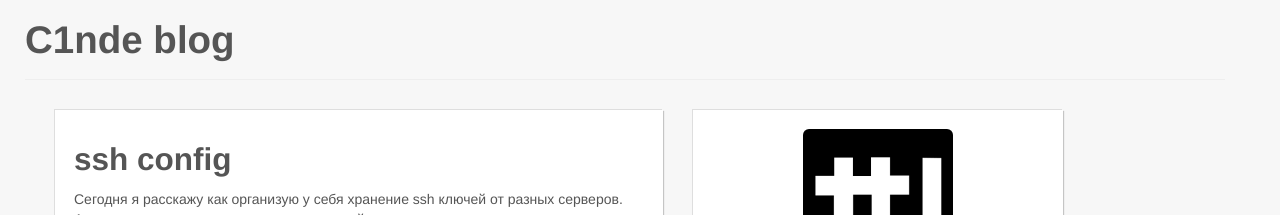
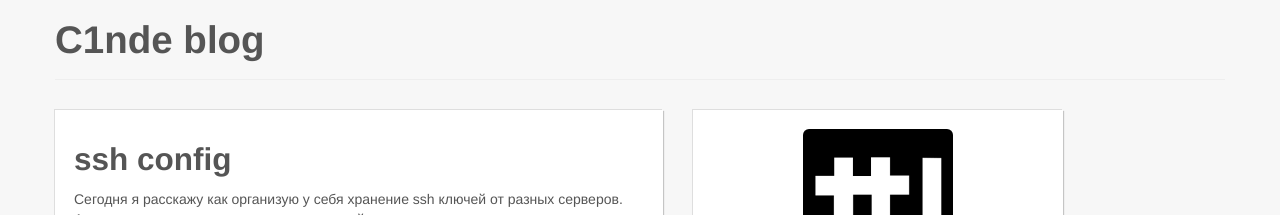
Before and after one commit to r3nya/c1nde.github.com, a Jekyll site: the page built from index.html, in a window 1280 px wide. Shown: the top 215 px of the page. Built offline with Jekyll 4.4.1, drawn with Linux system fonts in a browser that asks for light colours; nearby versions of some CDN libraries; comment, search, counter and statistics services are not loaded.

Commit message:
layout fix

```diff
--- a/_layouts/default.html
+++ b/_layouts/default.html
@@ -28,9 +28,13 @@
   <body>
     <div class="container">
       <div class="row">
-        <div class="page-header">
-          <h1>{% if page.title %} {{ page.title }} | {% endif %}C1nde blog</h1>
+        <div class="span12">
+          <div class="page-header">
+            <h1>{% if page.title %} {{ page.title }} | {% endif %}C1nde blog</h1>
+          </div>
         </div>
+      </div>
+      <div class="row">
         <div class="span6 well">
           {{content}}
 
@@ -81,6 +85,7 @@
           </div>
         </div>
       </div>
+    </div>
       <div class="backToTop text-center">&#8593; top</div>
     </div> <!-- /container -->
   </body>
```
